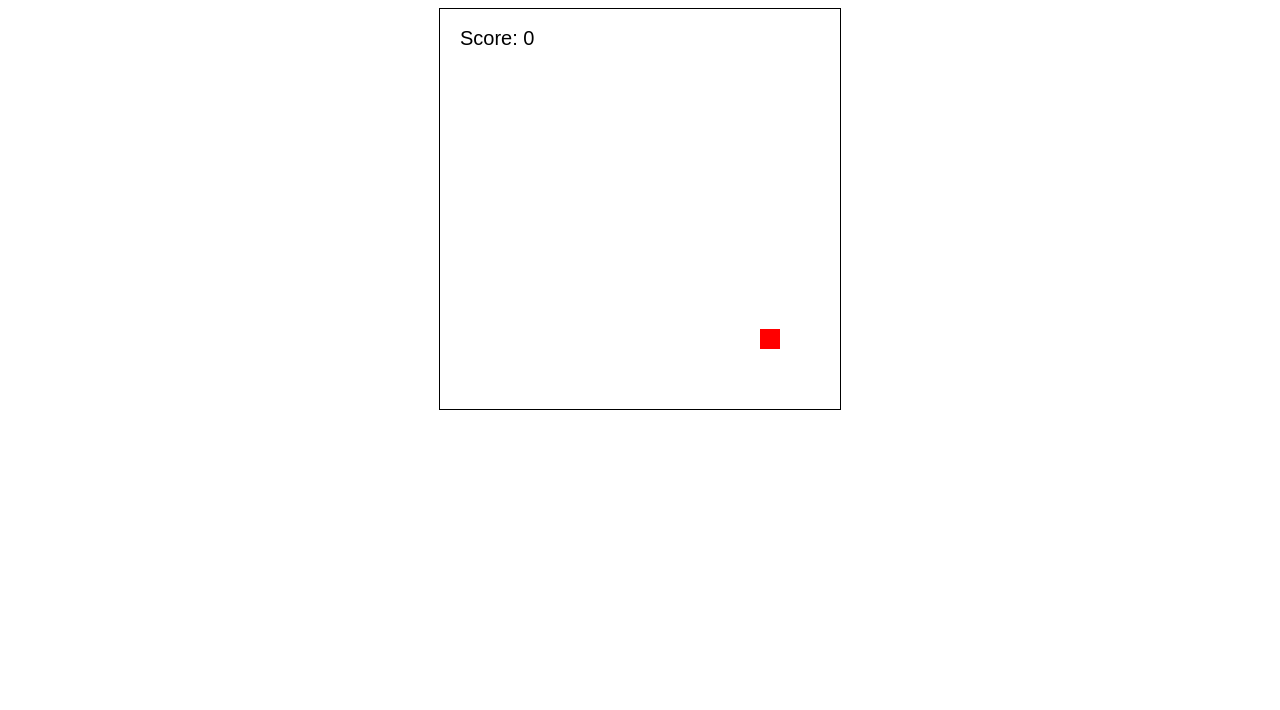
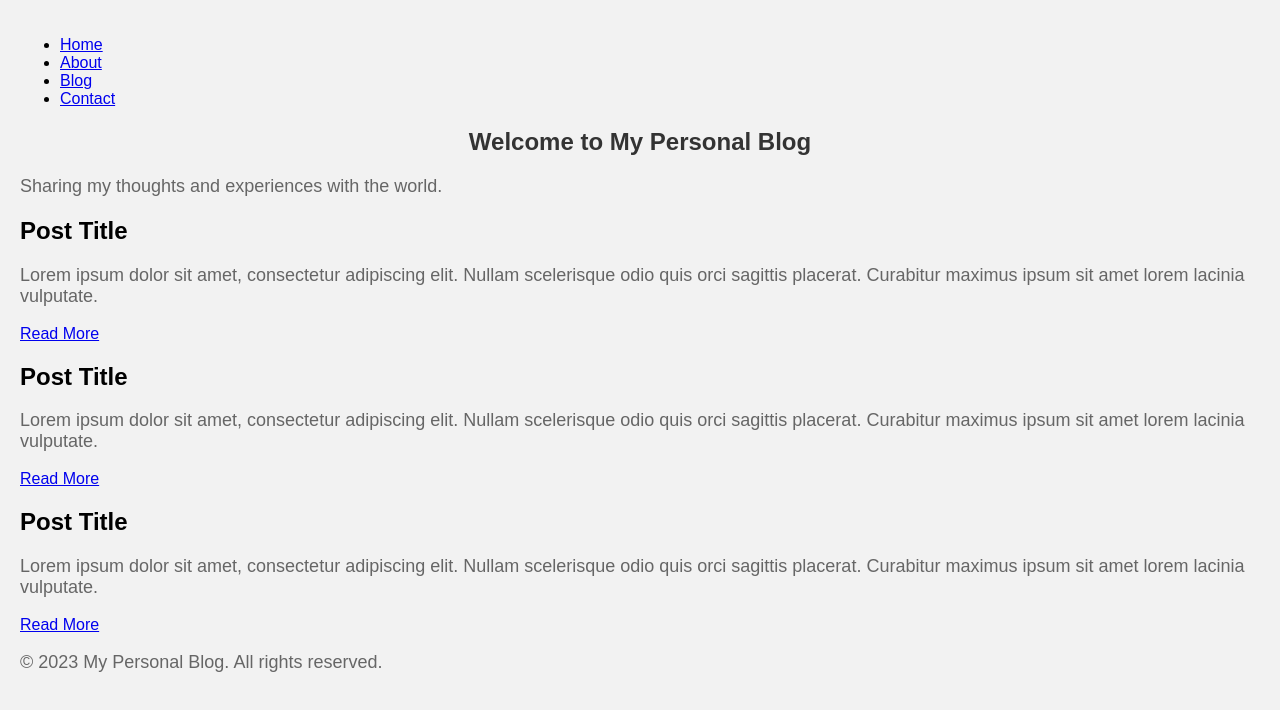
Before and after one commit to iampulak/iampulak.github.io, a plain HTML site: page index.html in a window 1280 px wide. Drawn offline with Linux system fonts and the light colour scheme.

Commit message:
Update index.html

```diff
--- a/index.html
+++ b/index.html
@@ -1,184 +1,55 @@
 <!DOCTYPE html>
-<html>
-  <head>
-    <title>Snake Game</title>
-    <style>
-      canvas {
-        border: 1px solid #000;
-        display: block;
-        margin: 0 auto;
-      }
-    </style>
-  </head>
-  <body>
-    <canvas id="gameCanvas" width="400" height="400"></canvas>
+<html lang="en">
+<head>
+  <meta charset="UTF-8">
+  <meta name="viewport" content="width=device-width, initial-scale=1.0">
+  <title>My Personal Blog</title>
+  <link rel="stylesheet" href="styles.css">
+  <script src="script.js"></script>
+</head>
+<body>
+  <!-- Header -->
+  <header>
+    <nav>
+      <ul>
+        <li><a href="#">Home</a></li>
+        <li><a href="#">About</a></li>
+        <li><a href="#">Blog</a></li>
+        <li><a href="#">Contact</a></li>
+      </ul>
+    </nav>
+  </header>
 
-    <script>
-      // Game variables
-      var canvas = document.getElementById("gameCanvas");
-      var ctx = canvas.getContext("2d");
-      var blockSize = 20;
-      var widthInBlocks = canvas.width / blockSize;
-      var heightInBlocks = canvas.height / blockSize;
-      var score = 0;
-      var snake;
-      var apple;
+  <!-- Hero Section -->
+  <section class="hero">
+    <div class="hero-content">
+      <h1>Welcome to My Personal Blog</h1>
+      <p>Sharing my thoughts and experiences with the world.</p>
+    </div>
+  </section>
 
-      // Snake object
-      function Snake() {
-        this.segments = [[6, 4], [5, 4], [4, 4]];
-        this.direction = "right";
-        this.nextDirection = "right";
-      }
+  <!-- Blog Posts -->
+  <section class="blog-posts">
+    <div class="post">
+      <h2>Post Title</h2>
+      <p>Lorem ipsum dolor sit amet, consectetur adipiscing elit. Nullam scelerisque odio quis orci sagittis placerat. Curabitur maximus ipsum sit amet lorem lacinia vulputate.</p>
+      <a href="#" class="read-more">Read More</a>
+    </div>
+    <div class="post">
+      <h2>Post Title</h2>
+      <p>Lorem ipsum dolor sit amet, consectetur adipiscing elit. Nullam scelerisque odio quis orci sagittis placerat. Curabitur maximus ipsum sit amet lorem lacinia vulputate.</p>
+      <a href="#" class="read-more">Read More</a>
+    </div>
+    <div class="post">
+      <h2>Post Title</h2>
+      <p>Lorem ipsum dolor sit amet, consectetur adipiscing elit. Nullam scelerisque odio quis orci sagittis placerat. Curabitur maximus ipsum sit amet lorem lacinia vulputate.</p>
+      <a href="#" class="read-more">Read More</a>
+    </div>
+  </section>
 
-      Snake.prototype.draw = function () {
-        ctx.fillStyle = "#000";
-        for (var i = 0; i < this.segments.length; i++) {
-          var segment = this.segments[i];
-          drawBlock(segment[0], segment[1]);
-        }
-      };
-
-      Snake.prototype.move = function () {
-        var head = this.segments[0].slice();
-        switch (this.direction) {
-          case "right":
-            head[0] += 1;
-            break;
-          case "left":
-            head[0] -= 1;
-            break;
-          case "up":
-            head[1] -= 1;
-            break;
-          case "down":
-            head[1] += 1;
-            break;
-          default:
-            throw "Invalid direction";
-        }
-        this.segments.unshift(head);
-
-        if (isCollision(head, apple)) {
-          score++;
-          generateApple();
-        } else {
-          this.segments.pop();
-        }
-      };
-
-      Snake.prototype.setDirection = function (newDirection) {
-        if (this.direction === "up" && newDirection === "down") {
-          return;
-        } else if (this.direction === "down" && newDirection === "up") {
-          return;
-        } else if (this.direction === "right" && newDirection === "left") {
-          return;
-        } else if (this.direction === "left" && newDirection === "right") {
-          return;
-        }
-
-        this.nextDirection = newDirection;
-      };
-
-      function Apple() {
-        this.position = [10, 10];
-      }
-
-      Apple.prototype.draw = function () {
-        ctx.fillStyle = "#FF0000";
-        drawBlock(this.position[0], this.position[1]);
-      };
-
-      function drawBlock(x, y) {
-        var xPos = x * blockSize;
-        var yPos = y * blockSize;
-        ctx.fillRect(xPos, yPos, blockSize, blockSize);
-      }
-
-      function isCollision(head, other) {
-        return head[0] === other.position[0] && head[1] === other.position[1];
-      }
-
-      function checkCollision() {
-        var head = snake.segments[0];
-        var body = snake.segments.slice(1);
-        var wallCollision =
-          head[0] === 0 ||
-          head[0] === widthInBlocks - 1 ||
-          head[1] === 0 ||
-          head[1] === heightInBlocks - 1;
-        var selfCollision = body.some(function (segment) {
-          return segment[0] === head[0] && segment[1] === head[1];
-        });
-
-        return wallCollision || selfCollision;
-      }
-
-      function gameOver() {
-        clearInterval(gameLoop);
-        ctx.font = "30px Arial";
-        ctx.fillStyle = "#000";
-        ctx.textAlign = "center";
-        ctx.textBaseline = "middle";
-        ctx.fillText("Game Over", canvas.width / 2, canvas.height / 2);
-      }
-
-      function generateApple() {
-        var x = Math.floor(Math.random() * (widthInBlocks - 2)) + 1;
-        var y = Math.floor(Math.random() * (heightInBlocks - 2)) + 1;
-        apple = new Apple();
-        apple.position = [x, y];
-      }
-
-      function gameLoop() {
-        ctx.clearRect(0, 0, canvas.width, canvas.height);
-        snake.move();
-        snake.draw();
-        apple.draw();
-
-        if (checkCollision()) {
-          gameOver();
-        }
-
-        ctx.font = "20px Arial";
-        ctx.fillStyle = "#000";
-        ctx.textAlign = "left";
-        ctx.textBaseline = "top";
-        ctx.fillText("Score: " + score, blockSize, blockSize);
-      }
-
-      function init() {
-        snake = new Snake();
-        generateApple();
-        var delay = 150;
-        setInterval(gameLoop, delay);
-      }
-
-      init();
-
-      // Handle keyboard controls
-      document.addEventListener("keydown", function (e) {
-        var key = e.key;
-        var newDirection;
-        switch (key) {
-          case "ArrowLeft":
-            newDirection = "left";
-            break;
-          case "ArrowUp":
-            newDirection = "up";
-            break;
-          case "ArrowRight":
-            newDirection = "right";
-            break;
-          case "ArrowDown":
-            newDirection = "down";
-            break;
-          default:
-            return;
-        }
-        snake.setDirection(newDirection);
-      });
-    </script>
-  </body>
+  <!-- Footer -->
+  <footer>
+    <p>&copy; 2023 My Personal Blog. All rights reserved.</p>
+  </footer>
+</body>
 </html>
```
